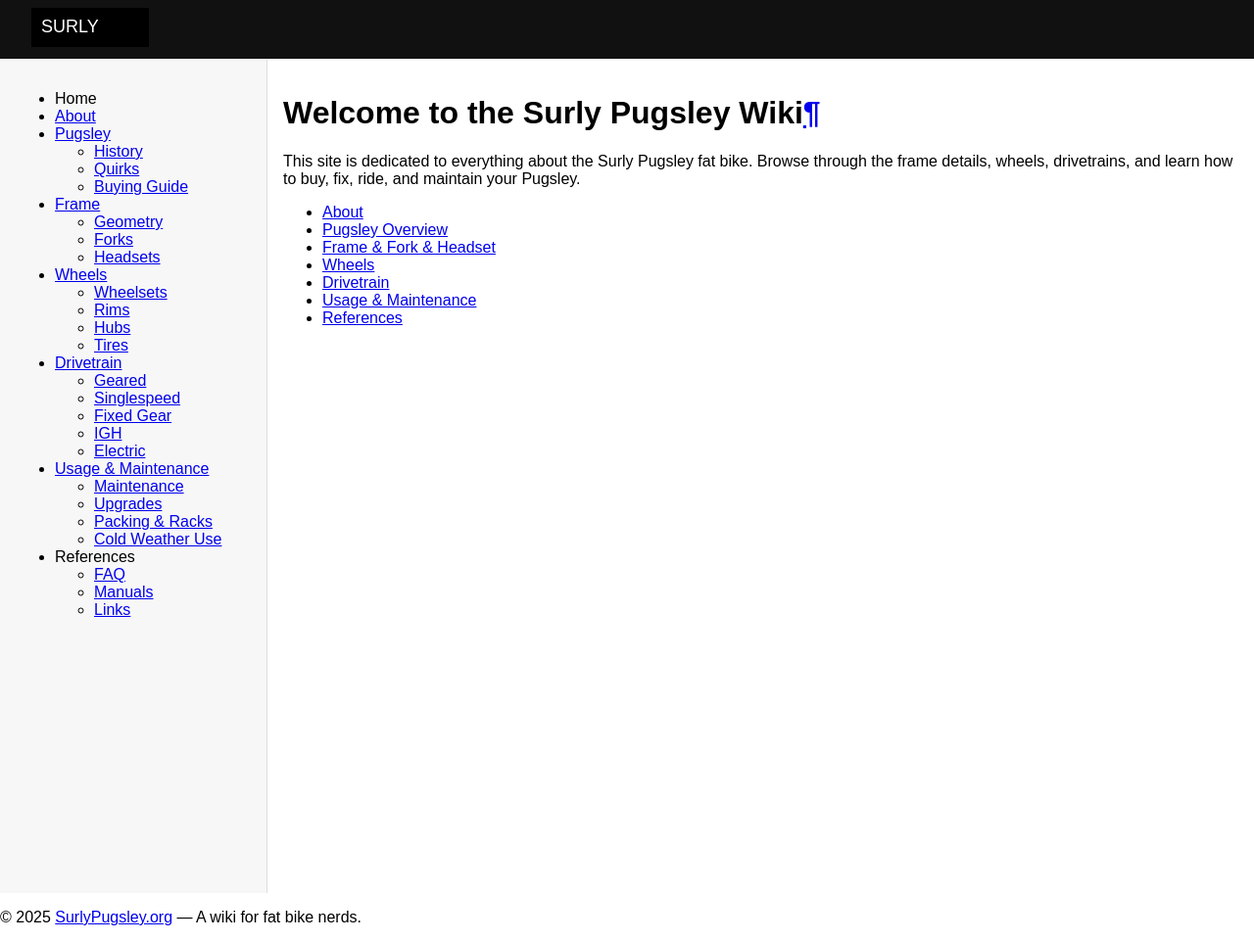
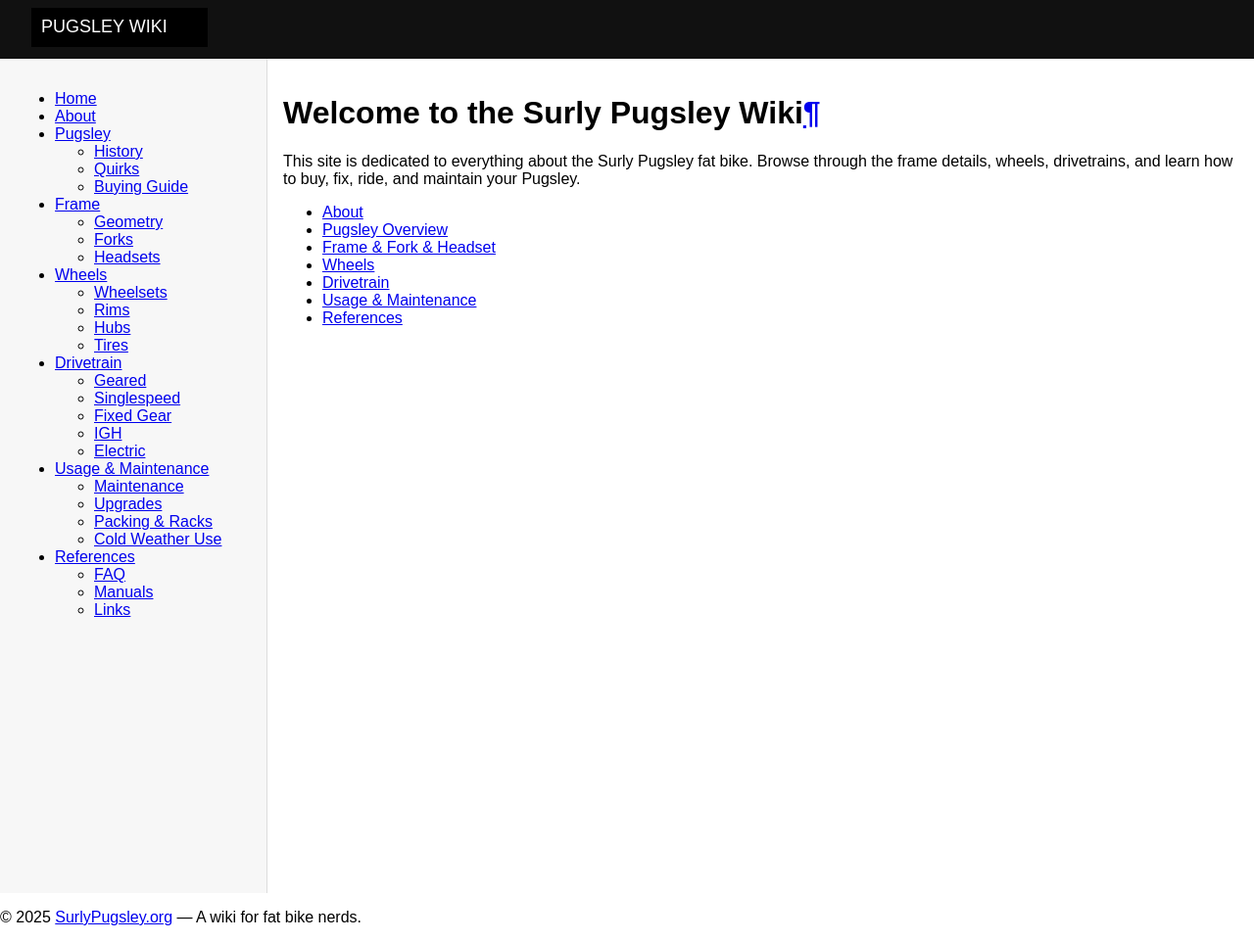
Before and after one commit to rpvnwnkl/SurlyPugsley, an MkDocs documentation site: the page built from docs/index.md, in a window 1280 px wide. Shown: the whole page at 98% size. Built offline with MkDocs 1.6.1, drawn with Linux system fonts in a browser that asks for light colours.

Commit message:
fix(nav): improve home link and rename to Pugsley Wiki

```diff
--- a/mkdocs.yml
+++ b/mkdocs.yml
@@ -1,4 +1,4 @@
-site_name: "Surly Pugsley Wiki"
+site_name: "Pugsley Wiki"
 site_url: https://www.surlypugsley.org/
 repo_name: "rpvnwnkl/SurlyPugsley"
 edit_uri: ""      # disable the default "Edit on GitHub" link if you like
--- a/theme/partials/header.html
+++ b/theme/partials/header.html
@@ -3,10 +3,10 @@
     &#9776;
   </button>
   <div class="logo">
-    <svg role="img" aria-hidden="true" width="120" height="40" xmlns="http://www.w3.org/2000/svg">
-      <rect width="120" height="40" fill="#000" />
-      <text x="10" y="25" fill="#fff" font-size="18" font-family="sans-serif">SURLY</text>
+    <svg role="img" aria-hidden="true" width="180" height="40" xmlns="http://www.w3.org/2000/svg">
+      <rect width="180" height="40" fill="#000" />
+      <text x="10" y="25" fill="#fff" font-size="18" font-family="sans-serif">PUGSLEY WIKI</text>
     </svg>
-    <span class="sr-only">Surly Pugsley Wiki</span>
+    <span class="sr-only">Pugsley Wiki</span>
   </div>
 </header>
--- a/theme/partials/nav.html
+++ b/theme/partials/nav.html
@@ -17,11 +14,11 @@
     {%- endif -%}
 
     {%- if item.url -%}
-      <a href="{{ item.url | url }}">{{ item.title }}</a>
+      <a href="{{ item.url|url if item.url.startswith('http') else base_url|url ~ '/' ~ item.url }}">{{ item.title }}</a>
     {%- elif ns.link -%}
       <a href="{{ ns.link | url }}">{{ item.title }}</a>
     {%- else -%}
-      <span class="nav-section">{{ item.title }}</span>
+      <a href="#" class="nav-section">{{ item.title }}</a>
     {%- endif -%}
 
     {%- if item.children -%}
```
Also changed, not shown: other parts of theme/partials/nav.html (+1 -4 lines).
